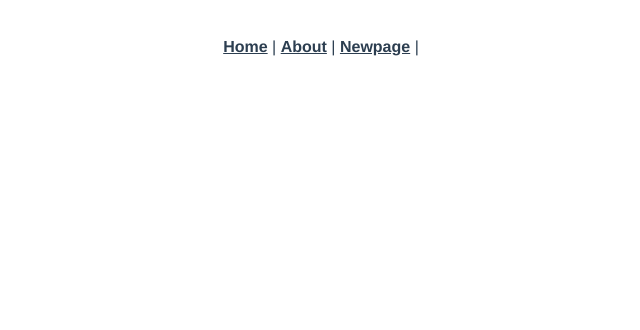
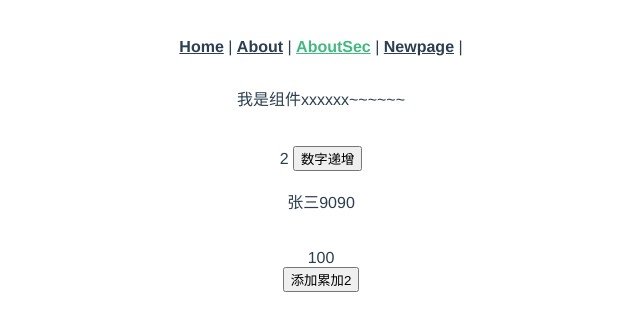
Before and after one commit to tzzhmm/Vue2-Ts, a Vue app: page /aboutSec in a window 1280 px wide. Shown: the top 330 px of the page, without its empty margins (319-959 px from the left). Built offline with nearby package versions, Linux system fonts and the light colour scheme.

Commit message:
sec type

```diff
--- a/src/App.vue
+++ b/src/App.vue
@@ -3,6 +3,7 @@
     <div id="nav">
       <router-link to="/">Home</router-link> |
       <router-link to="/about">About</router-link> |
+      <router-link to="/aboutSec">AboutSec</router-link> |
       <router-link to="/newpage">Newpage</router-link> |
     </div>
     <router-view />
--- a/src/router/index.ts
+++ b/src/router/index.ts
@@ -20,6 +20,12 @@ const routes: Array<RouteConfig> = [
       import(/* webpackChunkName: "about" */ "../views/About.vue"),
   },
   {
+    path: "/aboutSec",
+    name: "AboutSec",
+    component: () =>
+      import("../views/AboutSec.vue")
+  },
+  {
     path: "/newpage",
     name: "NewPage",
     component: () =>
--- a/src/views/About.vue
+++ b/src/views/About.vue
@@ -109,7 +109,7 @@ export default class HelloWorld extends Vue {
 		this.strings += '今天';
 	}
     doSomething(nv: number, ov: number) {
-		console.log(nv, ov);
+		console.log('doSomething:',nv, ov);
     }
 }
 
--- /dev/null
+++ b/src/views/AboutSec.vue
@@ -0,0 +1,72 @@
+<template>
+    <div class="about">
+		<!--引用组件-->
+        <test msg="我是组件xxxxxx~~~~~~"></test>
+		<br/><br/>
+
+		<!-- watch 监听 -->
+        {{count}}
+        <button @click="addCount">数字递增</button>
+		<br/><br/>
+
+		<!-- props -->
+		<div class="box">
+			{{name}}
+		</div>
+		<br/><br/>
+
+		<div class="box">
+			{{countsd}}
+		</div>
+        <button @click="addToCount(2)">添加累加2</button>
+
+    </div>
+</template>
+
+<script lang="ts">
+
+import {Vue, Component, Watch, Prop, Emit} from 'vue-property-decorator'
+import test from "@/components/test.vue";
+
+@Component({
+	components: {
+		test
+	}
+})
+
+
+export default class HelloWorld extends Vue {
+    count = 2;
+	countsd = 100;
+	strings = '这里是初始化';
+	aname = "这里是 computed 的文字";
+
+	addCount() {
+        this.count++;
+    }
+
+	// @Watch('count', {deep: true, immediate: true})
+    @Watch('count')
+    countWatch(nv: number, ov: number) {
+        console.log('watch:',nv, ov);
+    }
+
+	@Prop({type: String, required: false, default: '张三9090'})
+        // @Prop({default: '张三'})
+        // @Prop(Number)
+    name: string;
+
+
+	/**
+	 * @Emit(event?: string): (_target: Vue, propertyKey: string, descriptor: any) => void
+	 * @Emit 装饰器接收一个可选参数，该参数是[公式]Emit 会将回调函数名的 camelCase 转为 kebab-case，并将其作为事件名
+	 * @Emit 会将回调函数的返回值作为第二个参数，如果返回值是一个 Promise 对象，$emit 会在 Promise 对象被标记为 resolved 之后触发
+	 * @Emit 的回调函数的参数，会放在其返回值之后，一起被$emit 当做参数使用
+	**/
+	@Emit()
+    addToCount(n: number) {
+        return this.countsd += n
+    }
+
+}
+</script>
--- a/src/views/new-pages.vue
+++ b/src/views/new-pages.vue
@@ -5,18 +5,27 @@
             <button @click="hello">来点我啊</button>
             <input type="text" v-model="name">
         </div>
+        <br/><br/>
+
         <!--引用组件-->
         <test msg="我是组件xxxxxx~~~~~~"></test>
+        <br/><br/>
+
+        <!-- AboutSec 组件 -->
+        <h3 class="">下面是 AboutSec 组件</h3>
+        <AboutSec name="李拜拜" @add-to-count="addToCount"></AboutSec>
     </div>
 </template>
 <script lang="ts">
     import Vue from 'vue'
     import Component from 'vue-class-component'
     import test from "@/components/test.vue";
+    import AboutSec from "@/views/AboutSec.vue";
 
     @Component({
         components: {
-            test
+            test,
+            AboutSec
         }
     })
     export default class HelloWorld extends Vue {
@@ -36,6 +45,10 @@
             const splitted = val.split(' ');
             this.firstName = splitted[0];
             this.lastName = splitted[1] || '';
+        }
+
+        addToCount(val:number){ // 沿用子组件内返回的值
+            console.log(val)
         }
 
         created(): void {
```
Also changed, not shown: 1 other file (tests, documents, lock files or other folders).
